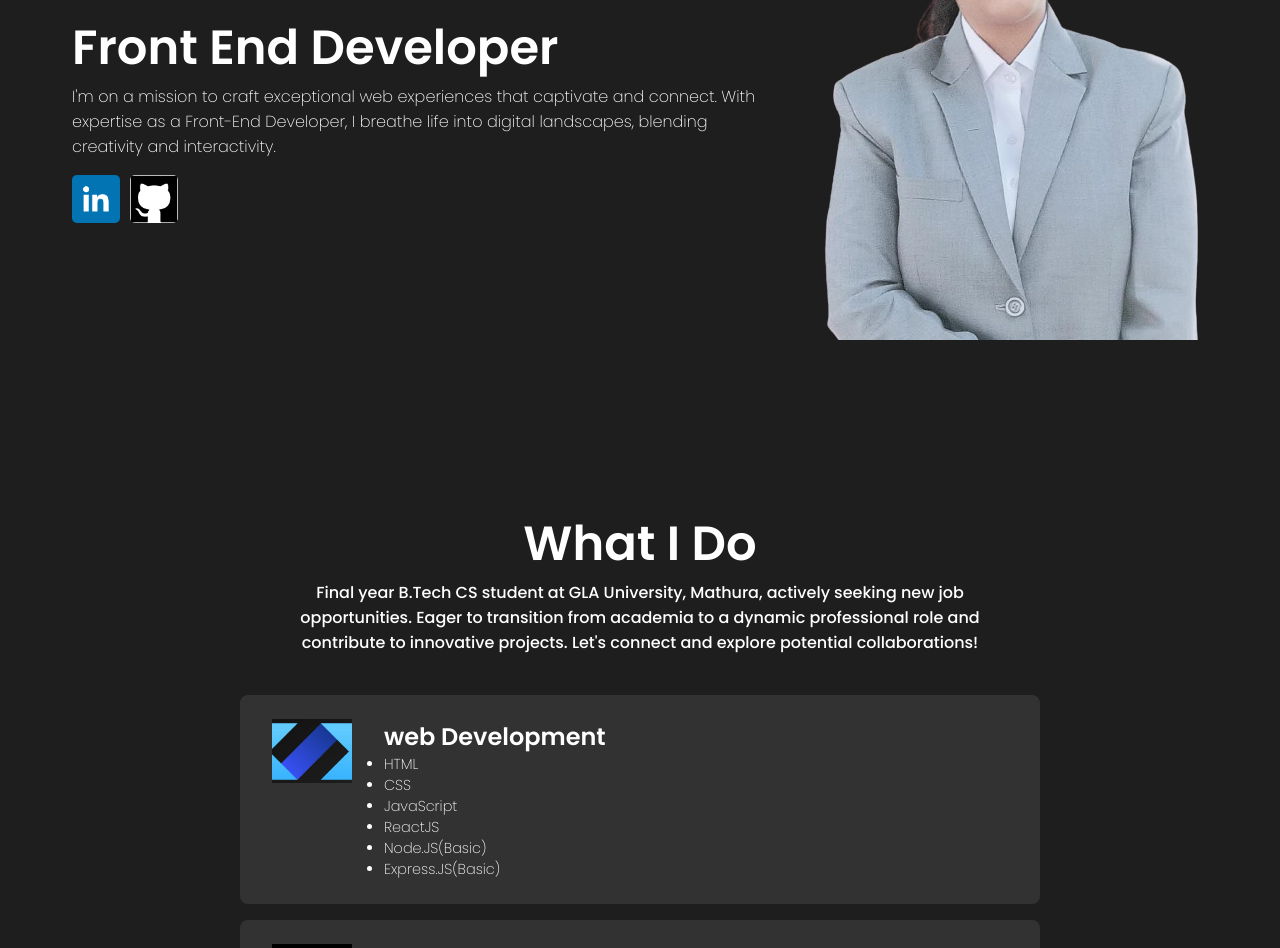
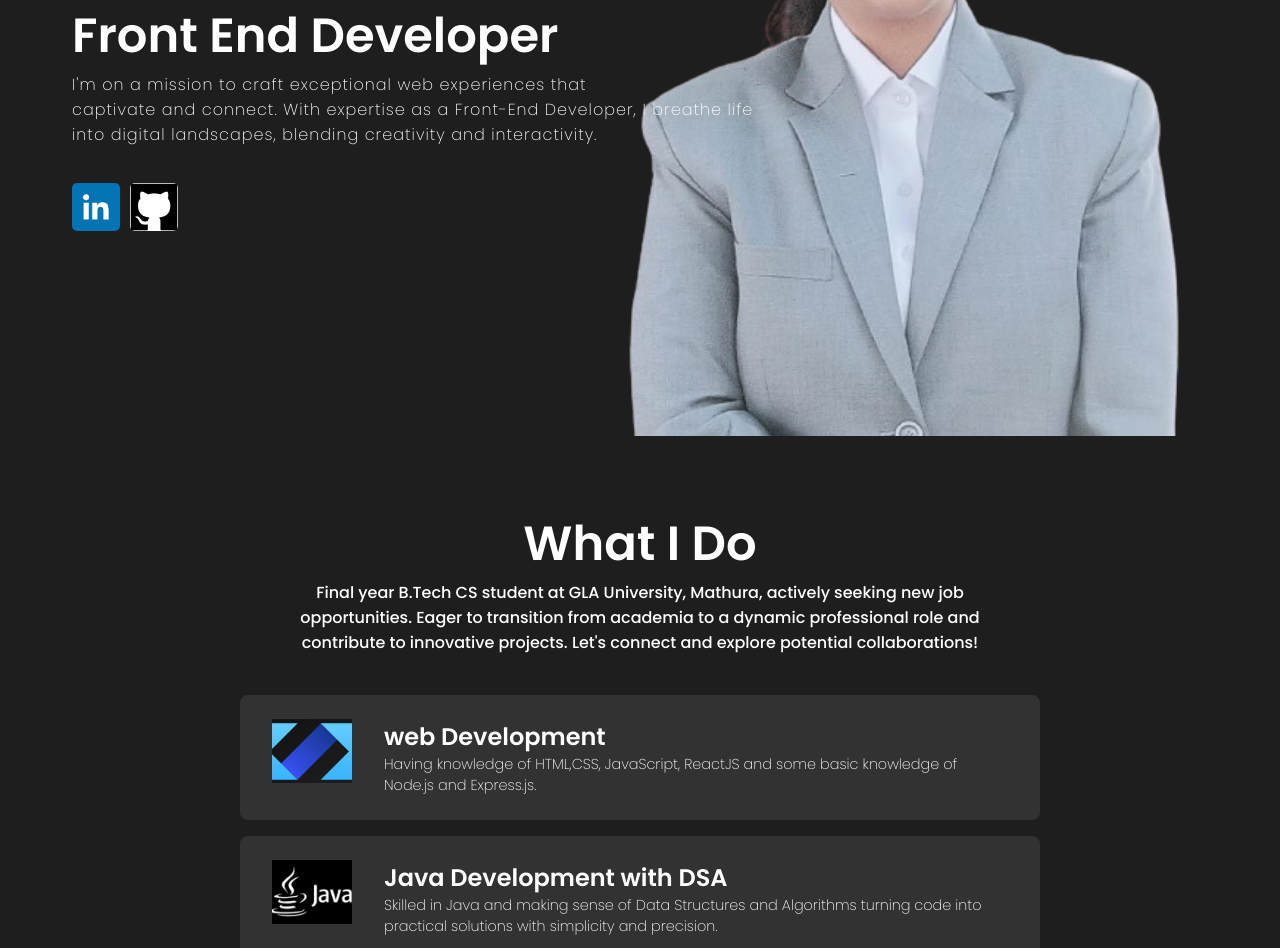
Before and after one commit to nainajohri95/Portfolio-Website, a React (Create React App) app: page / in a window 1280 px wide. Shown: the part 380-1328 px from the top of the page. Built offline with nearby package versions, Linux system fonts and the light colour scheme.

Commit message:
new changes

```diff
--- a/src/components/Intro/Intro.css
+++ b/src/components/Intro/Intro.css
@@ -4,9 +4,9 @@
   max-width: 75rem;
   margin: 0 auto;
   overflow: hidden;
+  position: relative;
   display: flex;
   align-items: center;
-  position: relative;
 }
 
 .introContent {
@@ -22,8 +22,14 @@
   flex: 1;
 }
 
-.img {
-  max-width: 100%;
+.bg {
+  position: absolute;
+  top: -4rem;
+  right: 0;
+  z-index: -1;
+  object-fit: cover;
+  height: 100vh;
+  /* max-width: 100%; */
 }
 
 .introParaContainer {
@@ -38,8 +44,8 @@
 }
 
 .hello {
-  font-size: 1.98rem;
-  font-weight: 200;
+  font-size: 1.75rem;
+  font-weight: 100;
 }
 
 .introName {
@@ -49,7 +55,8 @@
 
 .introPara {
   font-size: medium;
-  font-weight: 100;
+  font-weight: 200;
+  letter-spacing: 1px;
 }
 
 .frontEndDeveloper {
@@ -62,12 +69,24 @@
   z-index: -1;
   right: 0;
   object-fit: cover;
-  top: -4rem;
+  top: -1rem;
+}
+
+.introContent {
+  width: 100%;
+  /* width: 100%; */
+  height: 100vw;
+  padding: 2rem;
+  font-size: 3rem;
+  font-weight: 700;
+  display: flex;
+  flex-direction: column;
+  justify-content: center;
 }
 
 .logo-container {
   display: flex;
-  margin-top: -2rem;
+  margin-top: 2rem;
 }
 
 .logo-link {
@@ -93,19 +112,20 @@
     right: -10vw;
   }
   .introContent {
-    font-size: 10vw;
+    font-size: 6vw;
+  }
+  .hello {
+    font-size: 3.5rem;
   }
 }
+
 @media screen and (max-width: 480px) {
   .bg {
-    right: auto;
-    left: 0;
-    top: 20px;
-    width: calc(100% + 20px);
-    height: auto;
-  }
-
-  .introContent {
-    width: 100%;
+    right: -40vw;
+    /* width: calc(110% + 150px); */
+    /* left: 0; */
+    /* top: 20px;
+    width: calc(100% + 20px); */
+    /* height: auto; */
   }
 }
--- a/src/components/Intro/Intro.js
+++ b/src/components/Intro/Intro.js
@@ -21,8 +21,9 @@ const Intro = () => {
         </span>
 
         <p className="introPara">
-          I'm on a mission to craft exceptional web experiences that captivate
-          and connect. With expertise as a Front-End Developer, I breathe life
+          I'm on a mission to craft exceptional web experiences that <br />
+          captivate and connect. With expertise as a Front-End Developer, I
+          breathe life <br />
           into digital landscapes, blending creativity and interactivity.
         </p>
 
@@ -44,7 +45,7 @@ const Intro = () => {
           </a>
         </div>
       </div>
-      <img src={bg} alt="" className="img" />
+      <img src={bg} alt="image" className="bg" />
     </section>
   );
 };
--- a/src/components/NavBar/NavBar.css
+++ b/src/components/NavBar/NavBar.css
@@ -14,9 +14,9 @@
 }
 
 .logo {
-  width: 8rem;
-  margin-top: 3rem;
-  height: 5rem;
+  width: 4rem;
+  /* margin-top: 3rem; */
+  height: 3rem;
   object-fit: cover;
 }
 
@@ -25,17 +25,17 @@
   cursor: pointer;
 }
 
-.menuitem:hover {
-  color: yellow;
-  padding-bottom: 0.5rem;
-  border-bottom: 3px solid yellow;
-}
-
 .icon {
   object-fit: cover;
   height: 1rem;
   width: 1rem;
   margin: 1rem;
+}
+
+.menuitem:hover {
+  color: yellow;
+  padding-bottom: 0.5rem;
+  border-bottom: 3px solid yellow;
 }
 
 .btn {
--- a/src/components/Skills/Skill.js
+++ b/src/components/Skills/Skill.js
@@ -21,14 +21,8 @@ const Skills = () => {
           <div className="skillBarText">
             <h2> web Development</h2>
             <p>
-              <ul>
-                <li>HTML</li>
-                <li>CSS</li>
-                <li>JavaScript</li>
-                <li>ReactJS</li>
-                <li>Node.JS(Basic)</li>
-                <li>Express.JS(Basic)</li>
-              </ul>
+              Having knowledge of HTML,CSS, JavaScript, ReactJS and some basic
+              knowledge of Node.js and Express.js.
             </p>
           </div>
         </div>
@@ -37,7 +31,11 @@ const Skills = () => {
           <img src={java} alt="java" className="skillBarImg" />
           <div className="skillBarText">
             <h2>Java Development with DSA</h2>
-            <p>some content</p>
+            <p>
+              Skilled in Java and making sense of Data Structures and Algorithms
+              turning code into practical solutions with simplicity and
+              precision.
+            </p>
           </div>
         </div>
 
--- a/src/components/Skills/Skills.css
+++ b/src/components/Skills/Skills.css
@@ -50,3 +50,24 @@
   font-size: 0.9rem;
   font-weight: 200;
 }
+
+@media screen and(max-width:720px) {
+  .skillBarText {
+    font-size: 2vw;
+  }
+}
+
+@media screen and(max-width:480px) {
+  .skillBarText {
+    font-size: 3vw;
+  }
+
+  .skillBarImg {
+    height: 2.25rem;
+    width: 2.25rem;
+  }
+
+  .skillBarText h2 {
+    font-size: 5vw;
+  }
+}
```
